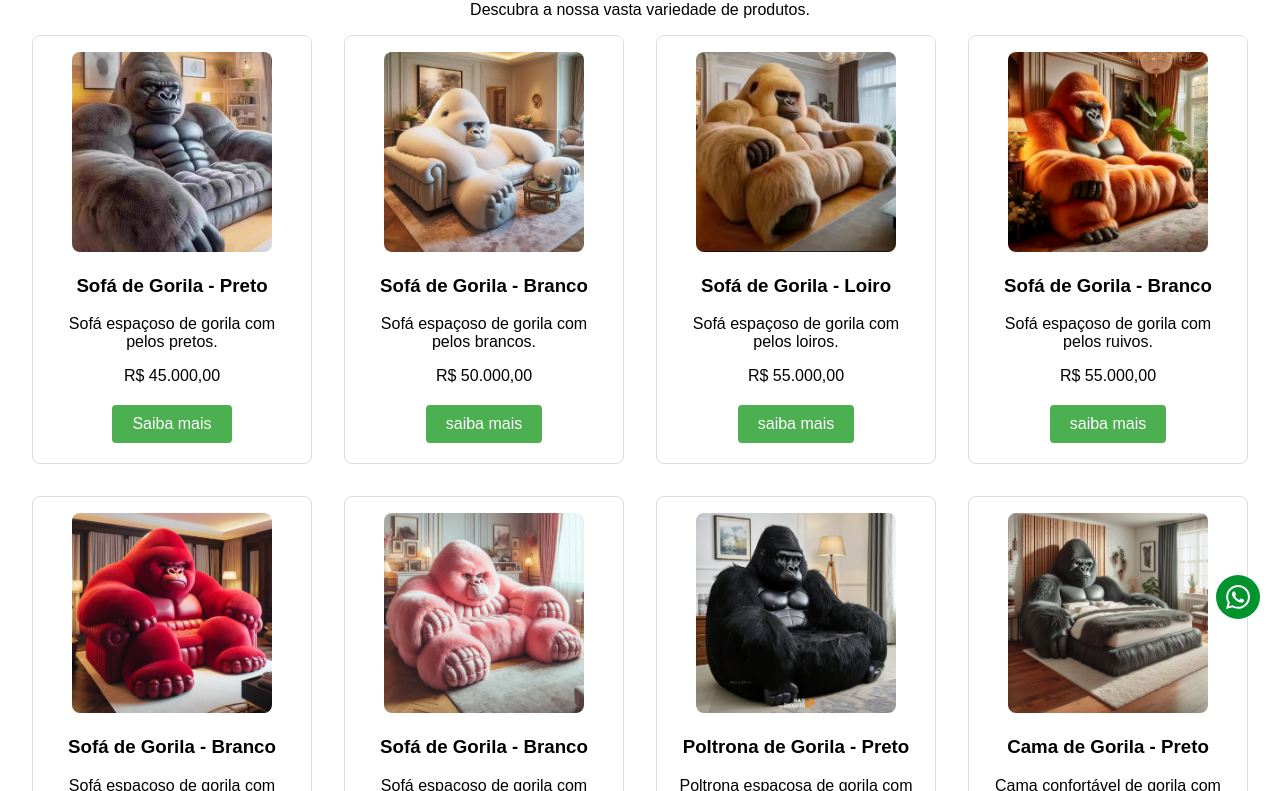
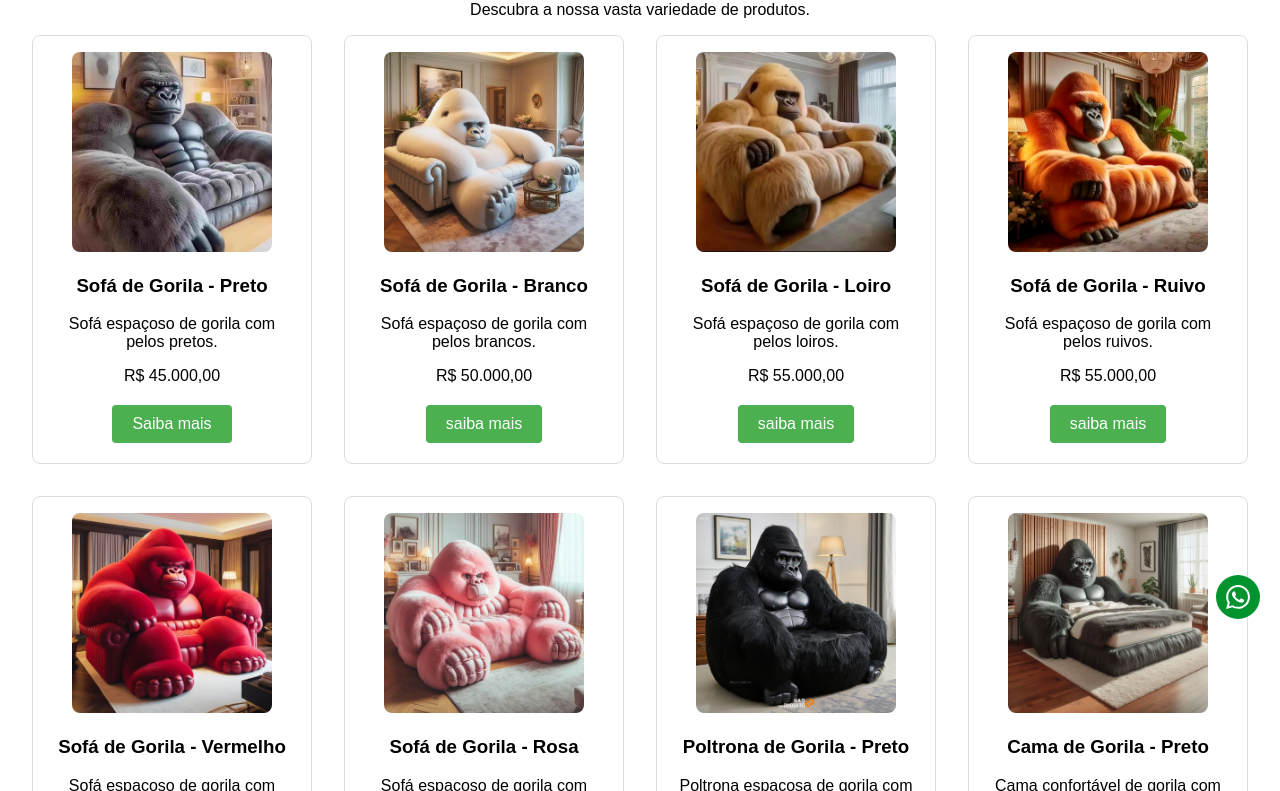
Before and after one commit to pedroyakawa/gorilla-shop, a plain HTML site: page index.html in a window 1280 px wide. Shown: the part 161-952 px from the top of the page. Drawn offline with Linux system fonts and the light colour scheme.

Commit message:
Update index.html

```diff
--- a/index.html
+++ b/index.html
@@ -49,7 +49,7 @@
 <!-- produto 4 -->
 <div class="produto">
     <img src="./img/ruivo.png" alt="" width="200" height="200">
-    <h3>Sofá de Gorila - Branco</h3>
+    <h3>Sofá de Gorila - Ruivo</h3>
     <p>Sofá espaçoso de gorila com pelos ruivos.</p>
     <p>R$ 55.000,00</p>
     <a class="saiba-mais" href="https://wa.me/5511940692858?text=Olá,%20gostaria%20de%20saber%20mais%20sobre%20os%20produtos.">saiba mais</a>
@@ -57,7 +57,7 @@
 <!-- produto 5 -->
 <div class="produto">
     <img src="./img/vermelho.png" alt="" width="200" height="200">
-    <h3>Sofá de Gorila - Branco</h3>
+    <h3>Sofá de Gorila - Vermelho</h3>
     <p>Sofá espaçoso de gorila com pelos vermelhos.</p>
     <p>R$ 60.000,00</p>
     <a class="saiba-mais" href="https://wa.me/5511940692858?text=Olá,%20gostaria%20de%20saber%20mais%20sobre%20os%20produtos.">saiba mais</a>
@@ -65,7 +65,7 @@
 <!-- produto 4 -->
 <div class="produto">
     <img src="./img/rosa.png" alt="" width="200" height="200">
-    <h3>Sofá de Gorila - Branco</h3>
+    <h3>Sofá de Gorila - Rosa</h3>
     <p>Sofá espaçoso de gorila com pelos rosas.</p>
     <p>R$ 60.000,00</p>
     <a class="saiba-mais" href="https://wa.me/5511940692858?text=Olá,%20gostaria%20de%20saber%20mais%20sobre%20os%20produtos.">saiba mais</a>
```
